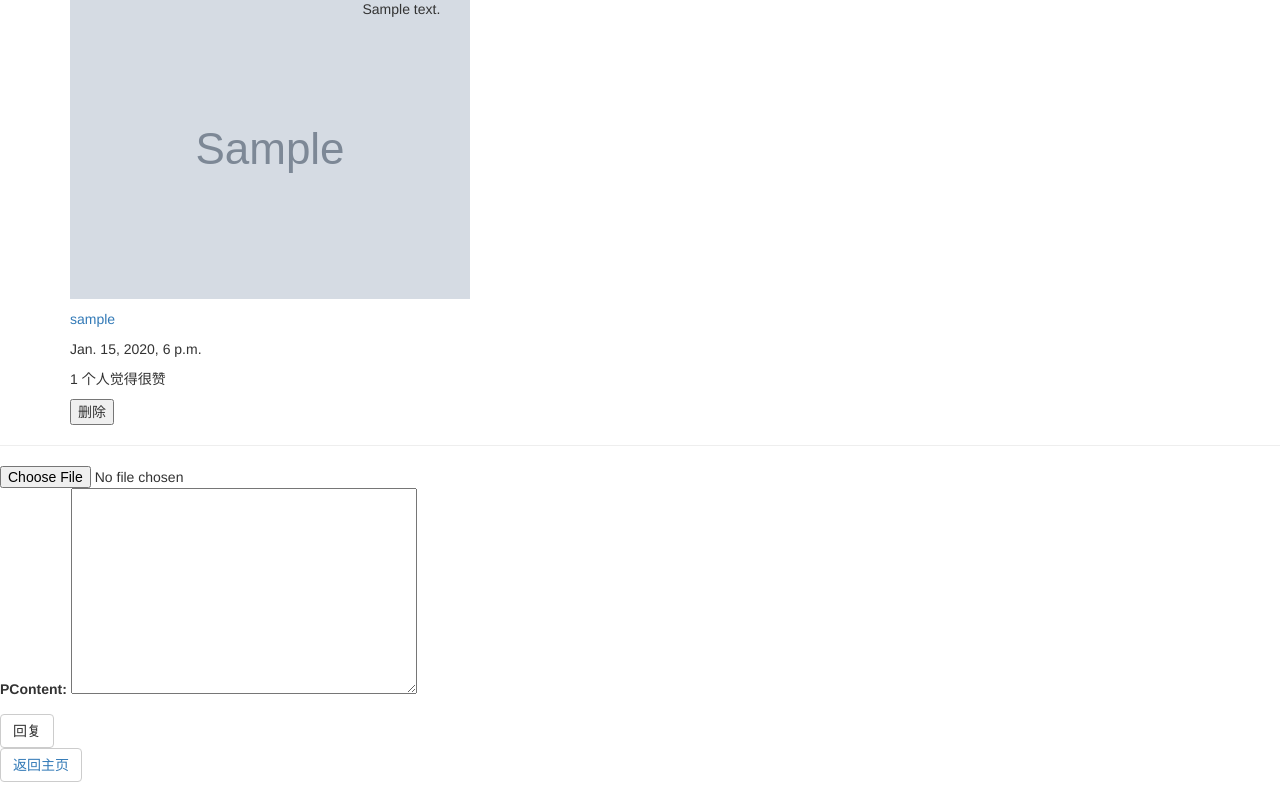
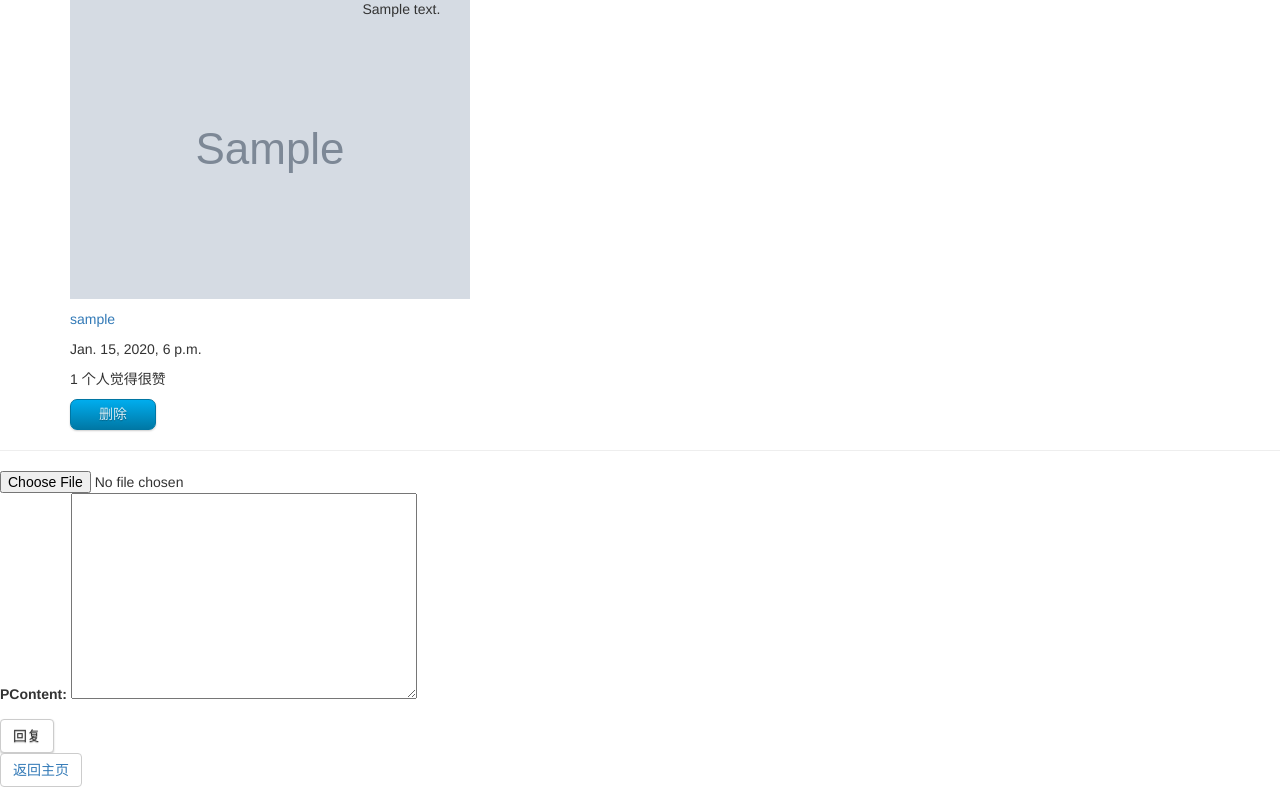
Before and after one commit to flyingonly/fantong, a Django app: page /bbs_post_detail/1/ in a window 1280 px wide. Shown: the part 170-957 px from the top of the page. Run offline with Django 3.2, Linux system fonts and the light colour scheme; a user stored in the database is signed in; tables that the repository leaves empty hold one stand-in row (values such as "Sample post"); grey boxes marked "Sample" are stand-in pictures; some libraries are stand-ins or nearby versions.

Commit message:
Button and nickname

```diff
--- a/fantong/fantongbbs/templates/personalbase.html
+++ b/fantong/fantongbbs/templates/personalbase.html
@@ -143,6 +143,10 @@
 						<a href="/changepassword/{{user.user}}">修改密码</a>
 					</button>
 				</div>
+				<form method="POST" class="post-form">{% csrf_token %}
+					{{form.as_p}}
+					<button type="submit" class="save btn btn-default">修改昵称</button>
+				</form>
 			</div>
 			<div class="col-lg-8">
 				{% block content %}{% endblock %}
--- a/fantong/fantongbbs/templates/postDetail.html
+++ b/fantong/fantongbbs/templates/postDetail.html
@@ -95,7 +95,7 @@
 							<p class="userimg">
 								{% if miniPost.PUserID.bbsuser.UImage %}
 								{% load staticfiles %}
-								<a  href="/personal/{{miniPost.PUserID}}"><img src="{{miniPost.PUserID.bbsuser.UImage.url}}" alt="Your img"/></a>
+								<a href="/personal/{{miniPost.PUserID}}"><img src="{{miniPost.PUserID.bbsuser.UImage.url}}" alt="Your img"/></a>
 								{% endif %}
 							</p>
 							<p class="user">
@@ -108,7 +108,7 @@
 							</p>
 							{% if user.user.is_authenticated %}
 								{% if user.user == miniPost.PUserID %}
-									<input type="button" class="deleteBtn" value="删除">
+									<input type="button" class="deleteBtn blue mybutton" value="删除">
 								{% endif %}
 							{% endif %}
 						</div>
@@ -135,7 +135,7 @@
 							</div>
 							{% if user.user.is_authenticated %}
 								{% if user.user == miniPost.PUserID %}
-									<input type="button" class="deleteBtn" value="删除">
+									<input type="button" class="deleteBtn blue mybutton" value="删除">
 								{% endif %}
 							{% endif %}
 							<div class="postcontent col-lg-6" id = "post_{{miniPost.id}}">
@@ -151,7 +151,7 @@
 			<form method="POST" class="post-form" postid = "{{miniPost.id}}">
 			{% csrf_token %}
 			{{form.as_p}}
-			<input type="button" class="save btn btn-default" postid = "{{miniPost.id}}" value="回复">
+			<input type="button" class="save btn btn-default blue mybutton" postid = "{{miniPost.id}}" value="回复">
 			</form>
 			{% endif %}
 		{% endfor %}
@@ -180,17 +180,17 @@
 					</p>
 					{% if user.user.is_authenticated %}
 						{% if user.user == comPost.PUserID %}
-							<input type="button" class="deleteBtn" value="删除">
+							<input type="button" class="deleteBtn blue mybutton" value="删除">
 						{% else %}
 							{% if haveFollowed %}
-								<input type="button" class="followBtn" value="已收藏">
+								<input type="button" class="followBtn blue mybutton" value="已收藏">
 							{% else %}
-								<input type="button" class="followBtn" value="收藏">
+								<input type="button" class="followBtn blue mybutton" value="收藏">
 							{% endif %}
 							{% if haveLiked %}
-								<input type="button" class="likeBtn" value="已赞">
+								<input type="button" class="likeBtn blue mybutton" value="已赞">
 							{% else %}
-								<input type="button" class="likeBtn" value="点赞">
+								<input type="button" class="likeBtn blue mybutton" value="点赞">
 							{% endif %}
 						{% endif %}
 					{% endif %}
@@ -210,7 +210,7 @@
 	<form method="POST" class="post-form">
 		{% csrf_token %}
 		{{form.as_p}}
-		<button type="submit" class="save btn btn-default">回复</button>
+		<button type="submit" class="save btn btn-default blue mybutton">回复</button>
 	</form>
 </div>
 {% endif %}
--- a/fantong/static/fantongbbs/index.css
+++ b/fantong/static/fantongbbs/index.css
@@ -1,4 +1,54 @@
-body
+label
 {
-	margin:0px;
+	font-size:14px;
+	font-weight:bold;
 }
+
+.mybutton
+{
+	display: inline-block;
+	outline: none;
+	cursor: pointer;
+	text-align: center;
+	text-decoration: none;
+	font: 14px/100% Arial, Helvetica, sans-serif;
+	padding: .5em 2em .55em;
+	text-shadow: 0 1px 1px rgba(0,0,0,.3);
+	-webkit-border-radius: .5em;
+	-moz-border-radius: .5em;
+	border-radius: .5em;
+	-webkit-box-shadow: 0 1px 2px rgba(0,0,0,.2);
+	-moz-box-shadow: 0 1px 2px rgba(0,0,0,.2);
+	box-shadow: 0 1px 2px rgba(0,0,0,.2);
+}
+
+.mybutton:hover
+{
+	text-decoration: none;
+}
+
+.mybutton:active
+{
+	position: relative;
+	top: 1px;
+}
+
+.blue
+{
+	color: #d9eef7;
+	border: solid 1px #0076a3;
+	background: #0095cd;
+	background: -webkit-gradient(linear, left top, left bottom, from(#00adee), to(#0078a5));
+}
+
+.blue:hover
+{
+	background: #007ead;
+	background: -webkit-gradient(linear, left top, left bottom, from(#0095cc), to(#00678e));
+}
+
+.blue:active
+{
+	color: #80bed6;
+	background: -webkit-gradient(linear, left top, left bottom, from(#0078a5), to(#00adee));
+}
```
Also changed, not shown: fantong/fantongbbs/templates/index.html (+4 -3 lines).
